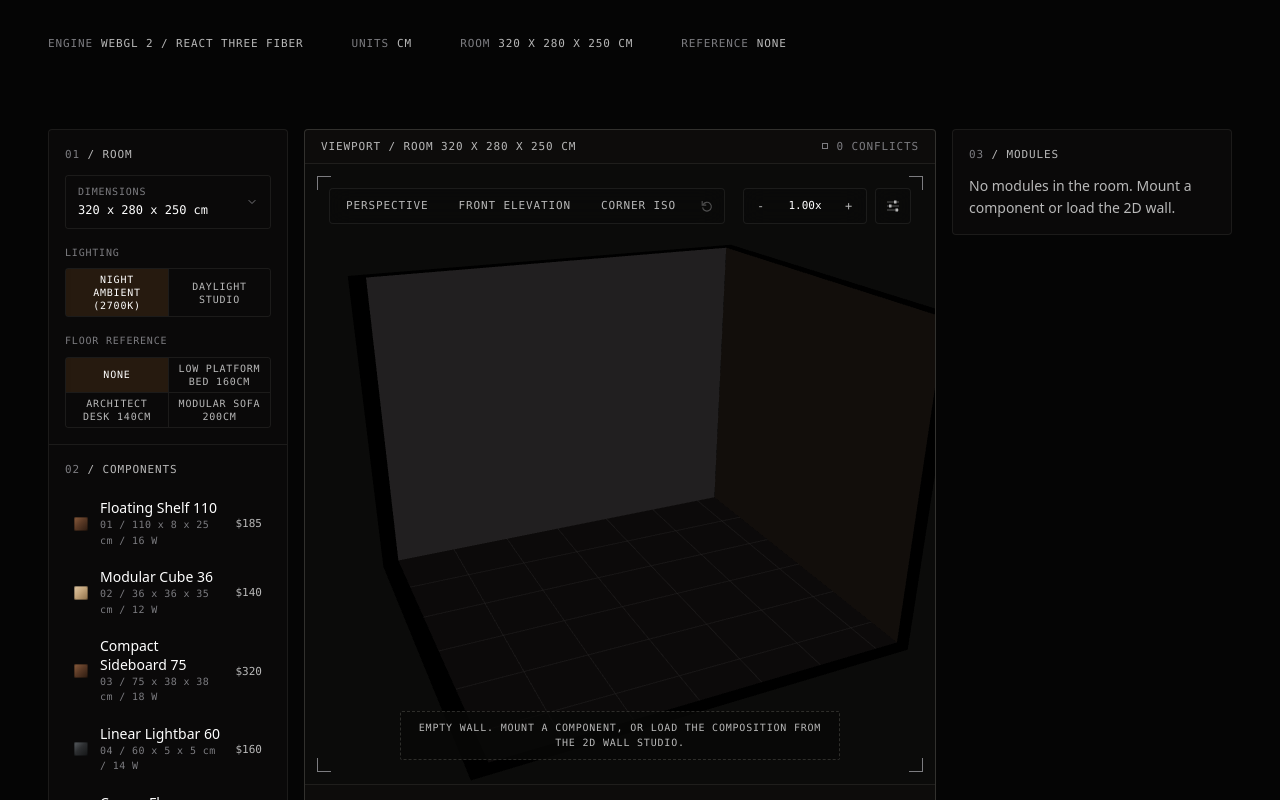
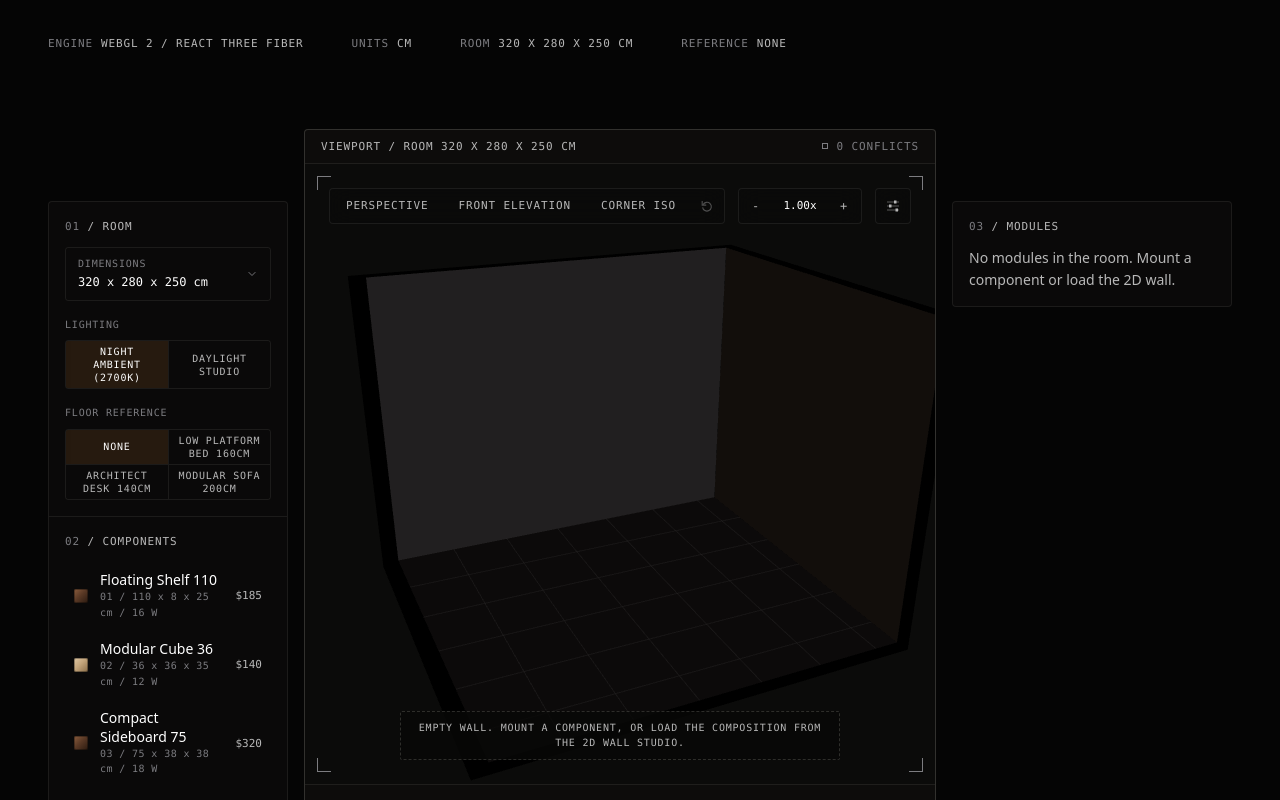
Before and after one commit to s7codes/lumen, a React (Vite) app: page /room-3d in a window 1280 px wide. Shown: the part 460-1260 px from the top of the page. Built offline with nearby package versions, Linux system fonts and the light colour scheme.

Commit message:
fix: pin the camera settings popover inside the 3d stage and layer the room column above the glass side panels

```diff
--- a/src/styles/room3d.css
+++ b/src/styles/room3d.css
@@ -11,8 +11,14 @@
   align-items: start;
 }
 
+/* Explicit layer order. The glass side panels open their own stacking
+   contexts through backdrop-filter and come later in the DOM, so without
+   this they paint over anything that leaves the stage. All three stay
+   below the sticky navbar (--z-nav). */
 .room3d-layout__main {
   grid-area: main;
+  position: relative;
+  z-index: var(--z-room-stage);
   display: flex;
   flex-direction: column;
   gap: var(--space-4);
@@ -21,11 +27,15 @@
 
 .room3d-layout__controls {
   grid-area: controls;
+  position: relative;
+  z-index: var(--z-room-panels);
   min-width: 0;
 }
 
 .room3d-layout__inspector {
   grid-area: inspector;
+  position: relative;
+  z-index: var(--z-room-panels);
   min-width: 0;
 }
 
@@ -237,10 +247,19 @@
   backdrop-filter: blur(12px);
 }
 
-/* Camera settings popover */
+/* Camera settings popover. The viewport clips with overflow: hidden, so the
+   trigger is pinned to the right edge of the HUD on every row it wraps to.
+   The right-anchored panel then always opens inward, over the stage, never
+   past its left edge into the controls column. */
 
 .camera-settings {
   position: relative;
+  z-index: 1;
+  margin-left: auto;
+}
+
+.camera-settings :is(button, input) {
+  scroll-margin-top: calc(var(--nav-height) + var(--space-4));
 }
 
 .camera-settings__toggle {
@@ -284,6 +303,10 @@
   flex-direction: column;
   gap: var(--space-3);
   width: 256px;
+  max-width: calc(100vw - 2 * var(--space-5));
+  max-height: calc(100vh - var(--nav-height) - 2 * var(--space-5));
+  overflow-y: auto;
+  overscroll-behavior: contain;
   padding: var(--space-4);
   border: 1px solid var(--border-strong);
   border-radius: var(--radius-md);
--- a/src/styles/tokens.css
+++ b/src/styles/tokens.css
@@ -174,6 +174,8 @@
   --glass-edge: rgba(242, 238, 231, 0.1);
   --glass-blur: 18px;
   --z-hud: 5;
+  --z-room-panels: 1;
+  --z-room-stage: 2;
 
   color-scheme: dark;
 }
```
